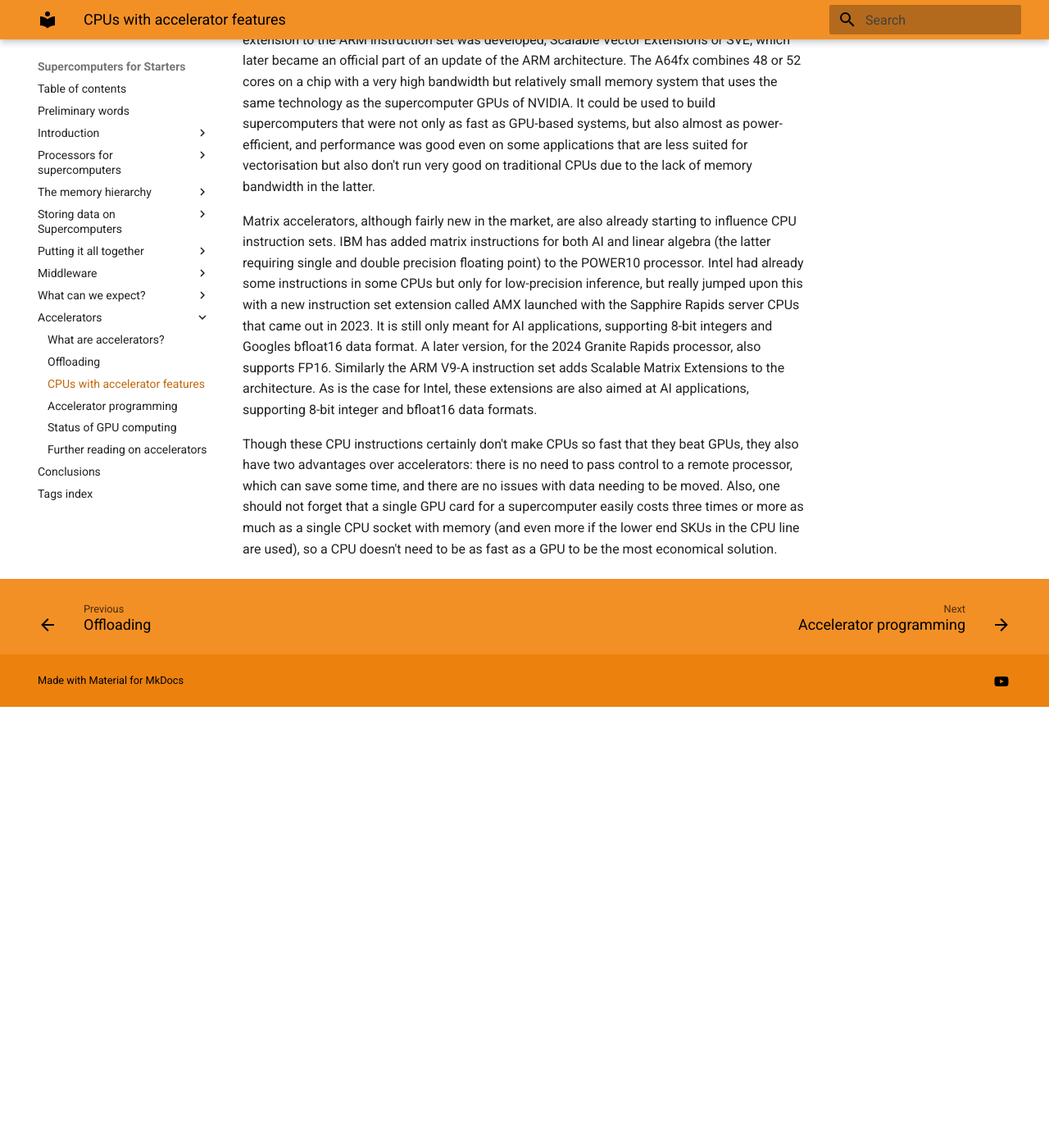
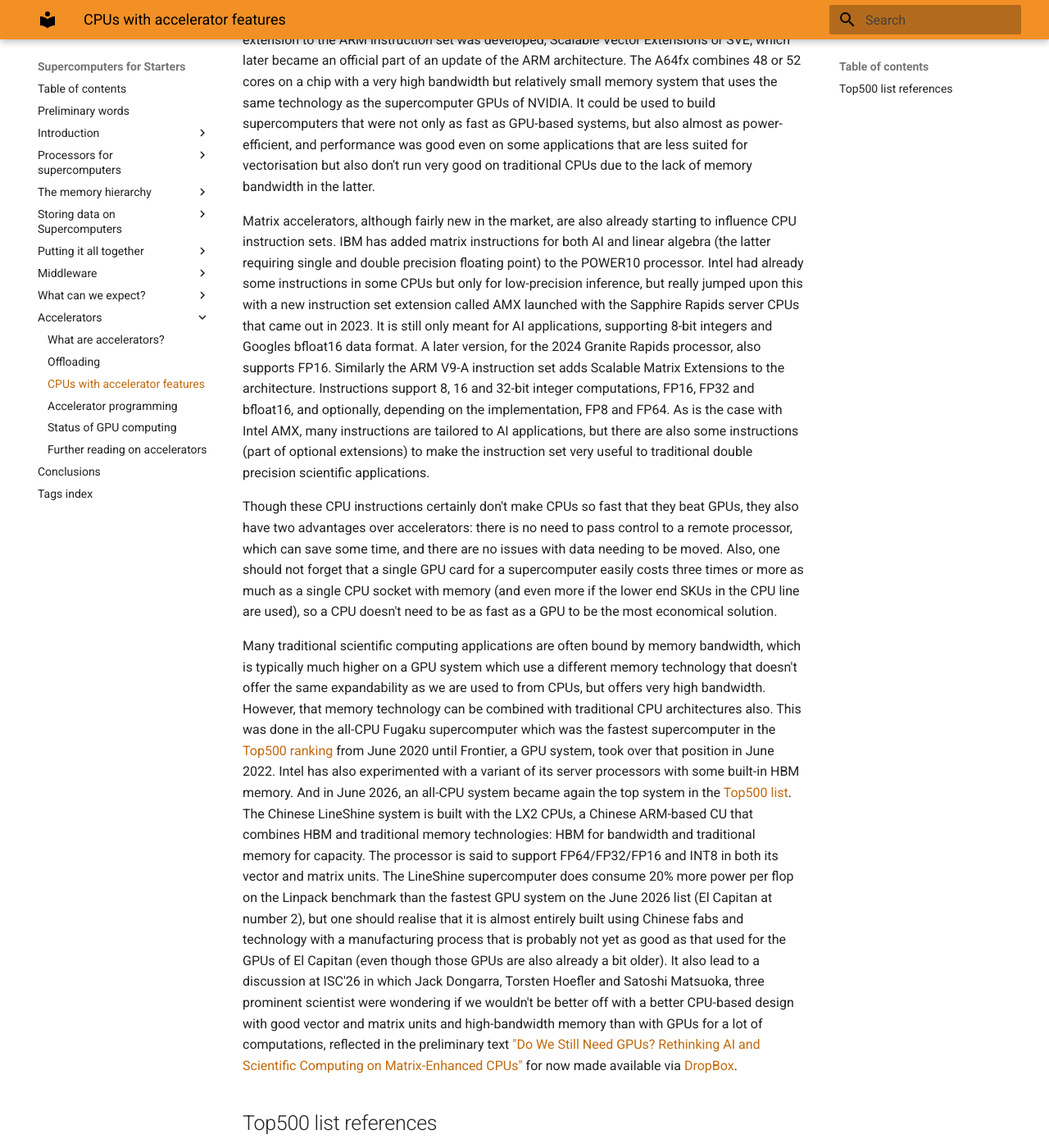
Before and after one commit to klust/SupercomputersForStarters, an MkDocs documentation site: the page built from docs/C08_Accelerators/C08_S03_CPUs_accelerator_features.md, in a window 1280 px wide and 1400 px high, scrolled down 984 px. Shown: the whole window at 82% size. Built offline with MkDocs 1.6.1 and Material for MkDocs 9.7.7, drawn with Linux system fonts in a browser that asks for light colours; before the commit the page ends 1846 px from its top, so only the background shows below that; some of the changed text lies outside the part shown.

Commit message:
Extending the section on CPUs with accelerator features with remarks about LineShine.

```diff
--- a/docs/C08_Accelerators/C08_S03_CPUs_accelerator_features.md
+++ b/docs/C08_Accelerators/C08_S03_CPUs_accelerator_features.md
@@ -60,8 +60,11 @@
 supporting 8-bit integers and Googles bfloat16 data format.
 A later version, for the 2024 Granite Rapids processor, also supports FP16.
 Similarly the ARM V9-A instruction set adds Scalable Matrix Extensions to the architecture.
-As is the case for Intel, these extensions are also aimed at AI applications, supporting
-8-bit integer and bfloat16 data formats.
+Instructions support 8, 16 and 32-bit integer computations, FP16, FP32 and bfloat16, and
+optionally, depending on the implementation, FP8 and FP64. As is the case with Intel AMX,
+many instructions are tailored to AI applications, but there are also some instructions
+(part of optional extensions) to make the instruction set very useful to traditional
+double precision scientific applications.
 
 Though these CPU instructions certainly don't make CPUs so fast that they beat GPUs, they
 also have two advantages over accelerators: there is no need to pass control to a remote processor,
@@ -70,3 +73,42 @@
 or more as much as a single CPU socket with memory (and even more if the lower end SKUs in
 the CPU line are used), so a CPU doesn't need to be as fast as a GPU to be the most economical
 solution.
+
+Many traditional scientific computing applications are often bound by memory bandwidth,
+which is typically much higher on a GPU system which use a different memory technology that
+doesn't offer the same expandability as we are used to from CPUs, but offers very high bandwidth.
+However, that memory technology can be combined with traditional CPU architectures also. This was
+done in the all-CPU Fugaku supercomputer which was the fastest supercomputer in the
+[Top500 ranking](https://top500.org/) from June 2020 until Frontier, a GPU system, took over
+that position in June 2022. Intel has also experimented with a variant of its server processors
+with some built-in HBM memory. And in June 2026, an all-CPU system became again the top system
+in the [Top500 list](https://top500.org/lists/top500/2026/06/). The Chinese LineShine system
+is built with the LX2 CPUs, a Chinese ARM-based CU that combines HBM and traditional memory
+technologies: HBM for bandwidth and traditional memory for capacity. The processor is said to
+support FP64/FP32/FP16 and INT8 in both its vector and matrix units. The LineShine supercomputer
+does consume 20% more power per flop on the Linpack benchmark than the fastest GPU system on
+the June 2026 list (El Capitan at number 2), but one should realise that it is almost entirely
+built using Chinese fabs and technology with a manufacturing process that is probably not
+yet as good as that used for the GPUs of El Capitan (even though those GPUs are also already
+a bit older). It also lead to a discussion at ISC'26 in which Jack Dongarra,
+Torsten Hoefler and Satoshi Matsuoka, three prominent scientist were
+wondering if we wouldn't be better off with a better CPU-based design with good vector and
+matrix units and high-bandwidth memory than with GPUs for a lot of computations,
+reflected in the preliminary text ["Do We Still Need GPUs? Rethinking AI and Scientific
+Computing on Matrix-Enhanced CPUs"](https://www.dropbox.com/scl/fi/u389vin4cnuvk2s3x7hcg/Do-We-Still-Need-GPUs-CACM-Revised.pdf)
+for now made available via [DropBox](https://www.dropbox.com/scl/fi/u389vin4cnuvk2s3x7hcg/Do-We-Still-Need-GPUs-CACM-Revised.pdf).
+
+
+## Top500 list references
+
+-   [LineShine](https://top500.org/system/180490/): ARMv9 all-CPU system with SVE and SME instructions.
+    Number one since June 2026.
+
+-   [El Capitan](https://top500.org/system/180307/): AMD MI300A system,
+    number 1 from November 2024 up to and including November 2026.
+
+-   [Frontier](https://top500.org/system/180047/): AMD MI250X system, number one from June 2022 up to and including
+    June 2024.
+
+-   [Fugaku](https://top500.org/system/179807/): ARMv9 all-CPU system with SVE instructions,
+    number 1 from June 2020 up to and including November 2021.
```
